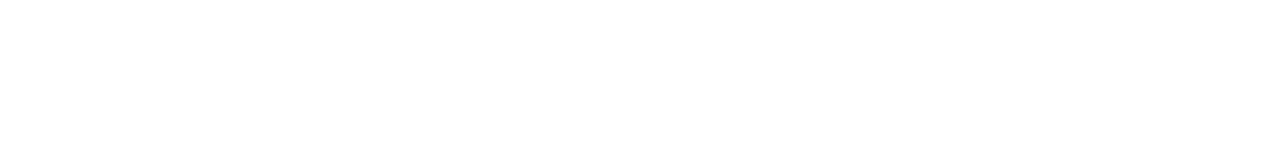
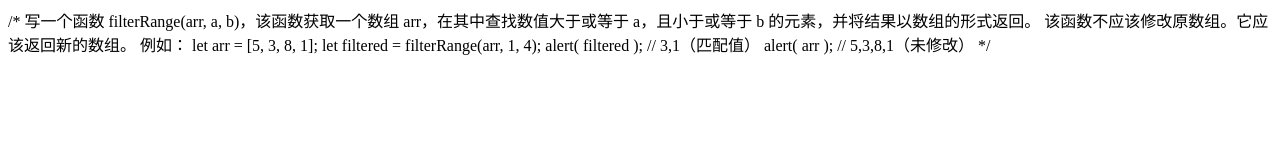
Before and after one commit to JiajunLi229/user-demo, a plain HTML site: page 过滤范围.html in a window 1280 px wide. Drawn offline with Linux system fonts and the light colour scheme.

Commit message:
[JiajunLi]finished second practice

```diff
--- a/过滤范围.html
+++ b/过滤范围.html
@@ -1,6 +1,29 @@
 <!doctype html>
+/*
+写一个函数 filterRange(arr, a, b)，该函数获取一个数组 arr，在其中查找数值大于或等于 a，且小于或等于 b 的元素，并将结果以数组的形式返回。
+
+该函数不应该修改原数组。它应该返回新的数组。
+
+例如：
+
+let arr = [5, 3, 8, 1];
+
+let filtered = filterRange(arr, 1, 4);
+
+alert( filtered ); // 3,1（匹配值）
+
+alert( arr ); // 5,3,8,1（未修改）
+*/
 <script>
+function filterRange(arr, a, b) {
+    return arr.filter(number => number>=a && number<=b);
+}
 
+let arr = [5, 3, 8, 1];
+
+let filtered = filterRange(arr, 1, 4);
+
+alert(filtered);
 
 
 </script>
```
